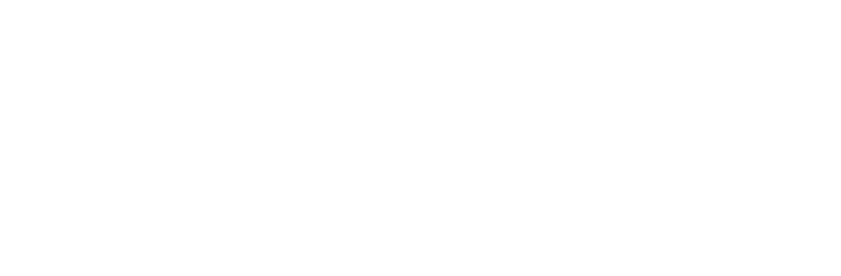
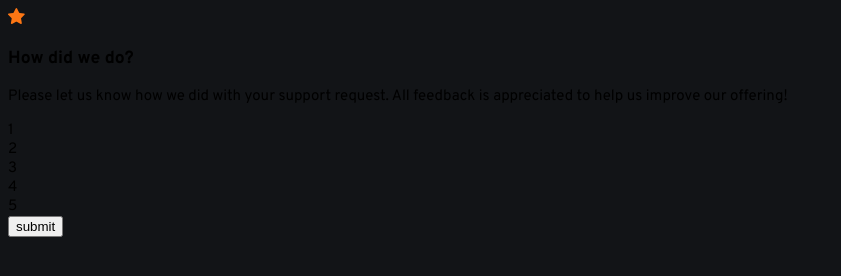
Before and after one commit to MrDalmatov/interactive-rating-component, a plain HTML site: page index.html in a window 1280 px wide. Shown: the whole page, without its empty margins (0-841 px from the left). Drawn offline with Linux system fonts and the light colour scheme.

```diff
--- a/index.html
+++ b/index.html
@@ -3,9 +3,33 @@
 <head>
   <meta charset="UTF-8">
   <meta name="viewport" content="width=device-width, initial-scale=1.0">
+  <link rel="stylesheet" href="style.css">
+  <link rel="preconnect" href="https://fonts.googleapis.com">
+  <link rel="preconnect" href="https://fonts.gstatic.com" crossorigin>
+  <link href="https://fonts.googleapis.com/css2?family=Overpass:wght@400;700&display=swap" rel="stylesheet">
   <title>RatingComponent</title>
 </head>
 <body>
-
+  <main>
+    <div class="container">
+      <div class="rating-item">
+        <div class="raitng-item__icon">
+          <img src="image/icon-star.svg" alt="">
+        </div>
+        <div class="raiting-item__content">
+          <h3 class="raiting-item__title">How did we do?</h3>
+          <p class="raiting-item__text">Please let us know how we did with your support request. All feedback is appreciated to help us improve our offering!</p>
+        </div>
+        <div class="raiting-item__buttons-box">
+          <div class="rating-item__bitton">1</div>
+          <div class="rating-item__bitton">2</div>
+          <div class="rating-item__bitton">3</div>
+          <div class="rating-item__bitton">4</div>
+          <div class="rating-item__bitton">5</div>
+        </div>
+        <button class="rating-item__submit-button">submit</button>
+      </div>
+    </div>
+  </main>
 </body>
 </html>
--- a/style.css
+++ b/style.css
@@ -0,0 +1,22 @@
+:root {
+  /*primary*/
+  --orange: hsl(25, 97%, 53%);
+  /*neutral*/
+  --white: hsl(0, 0%, 100%);
+  --light-grey: hsl(217, 12%, 63%);
+  --medium-grey: hsl(216, 12%, 54%);
+  --dark-blue: hsl(213, 19%, 18%);
+  --very-dark-blue: hsl(216, 12%, 8%);
+}
+
+*,
+*::before,
+*::after {
+  box-sizing: border-box;
+}
+
+body {
+  font-size: 15px;
+  font-family: 'Overpass', sans-serif;
+  background-color: var(--very-dark-blue);
+}
```
Also changed, not shown: image/favicon-32x32.png (added), image/icon-star.svg (added), image/illustration-thank-you.svg (added), 1 other file.
